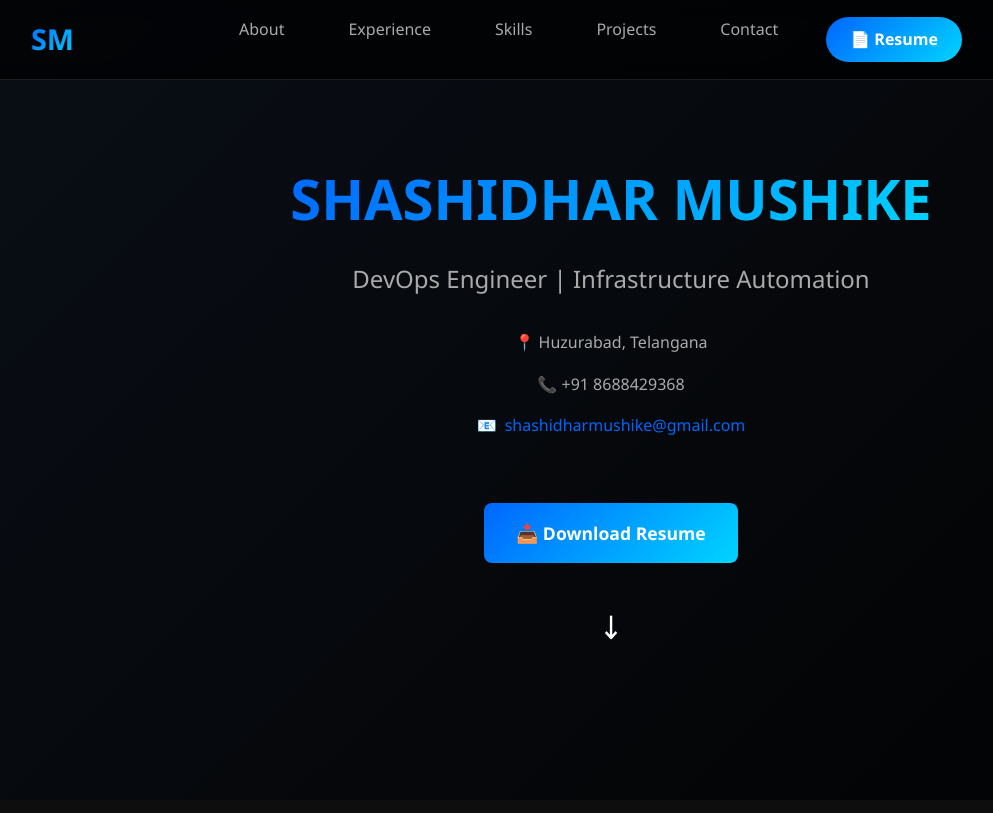
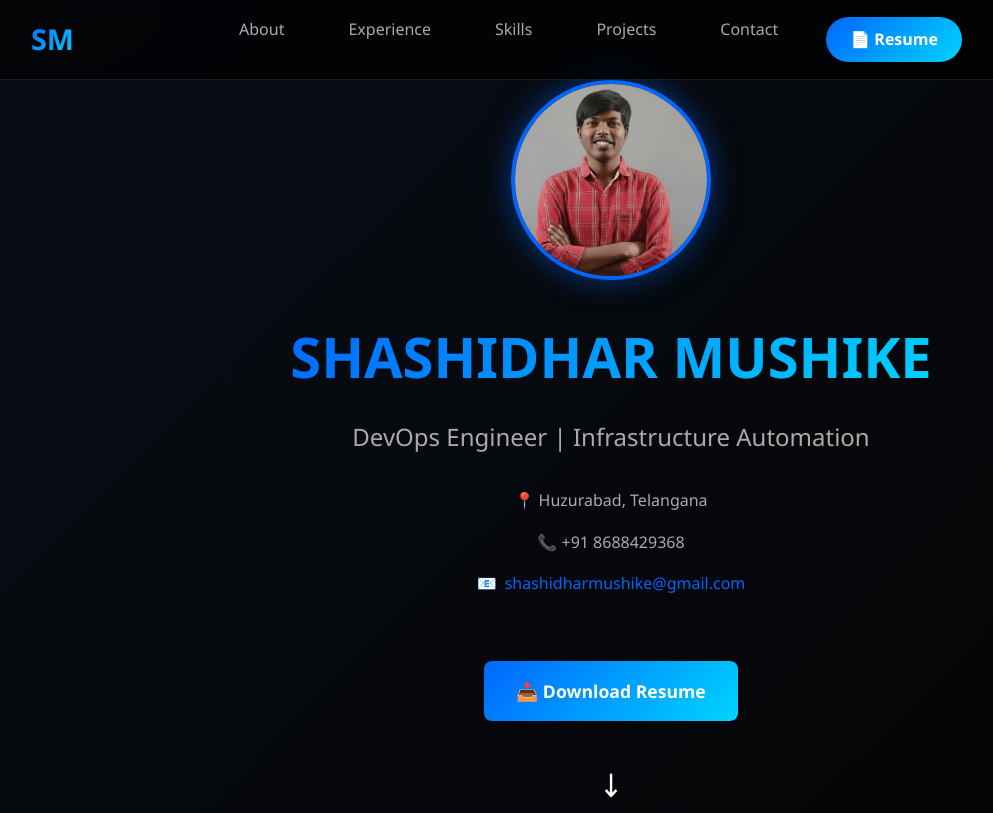
Before and after one commit to shashidhar-02/portfolio2, a plain HTML site: page index.html in a window 1280 px wide. Shown: the top 813 px of the page, without its empty margins (29-1022 px from the left). Drawn offline with nearby package versions, Linux system fonts and the light colour scheme.

Commit message:
Add profile photo and update resume link

```diff
--- a/index.html
+++ b/index.html
@@ -175,6 +175,23 @@
             padding-top: 80px;
             text-align: center;
             background: linear-gradient(135deg, rgba(0, 102, 255, 0.05) 0%, rgba(0, 0, 0, 0.8) 100%);
+        }
+
+        .profile-photo {
+            width: 200px;
+            height: 200px;
+            border-radius: 50%;
+            margin: 0 auto 2rem;
+            border: 4px solid #0066ff;
+            box-shadow: 0 0 30px rgba(0, 102, 255, 0.5);
+            animation: fadeInDown 0.8s ease;
+            overflow: hidden;
+        }
+
+        .profile-photo img {
+            width: 100%;
+            height: 100%;
+            object-fit: cover;
         }
 
         .hero-content h1 {
@@ -733,7 +750,7 @@
                 <li><a onclick="scrollTo('skills')">Skills</a></li>
                 <li><a onclick="scrollTo('projects')">Projects</a></li>
                 <li><a onclick="scrollTo('contact')">Contact</a></li>
-                <li><a href="https://drive.google.com/file/d/1Gdrv7fWeB4ET8GgqB8s4qqP3HqOLTnVY/view?usp=drive_link" target="_blank" class="resume-btn">📄 Resume</a></li>
+                <li><a href="https://drive.google.com/file/d/1nxvv9gbnZ2ubwGoHF8KOUb3CYhS82t9i/view?usp=drive_link" target="_blank" class="resume-btn">📄 Resume</a></li>
             </ul>
             <div class="social-links">
                 <a href="https://linkedin.com/in/shashidhar-mushike-a82a142b7" target="_blank" title="LinkedIn">
@@ -754,6 +771,9 @@
     <section id="hero">
         <div class="container">
             <div class="hero-content">
+                <div class="profile-photo">
+                    <img src="profile.jpg" alt="Shashidhar Mushike">
+                </div>
                 <h1>SHASHIDHAR MUSHIKE</h1>
                 <p class="subtitle">DevOps Engineer | Infrastructure Automation</p>
 
@@ -763,7 +783,7 @@
                     <p>📧 <a href="mailto:shashidharmushike@gmail.com">shashidharmushike@gmail.com</a></p>
                 </div>
 
-                <a href="https://drive.google.com/file/d/1Gdrv7fWeB4ET8GgqB8s4qqP3HqOLTnVY/view?usp=drive_link" target="_blank" class="resume-btn-large">📥 Download Resume</a>
+                <a href="https://drive.google.com/file/d/1nxvv9gbnZ2ubwGoHF8KOUb3CYhS82t9i/view?usp=drive_link" target="_blank" class="resume-btn-large">📥 Download Resume</a>
 
                 <div style="margin-top: 3rem; font-size: 2rem; animation: bounce 2s infinite;">↓</div>
             </div>
```
Also changed, not shown: profile.jpg (added).
